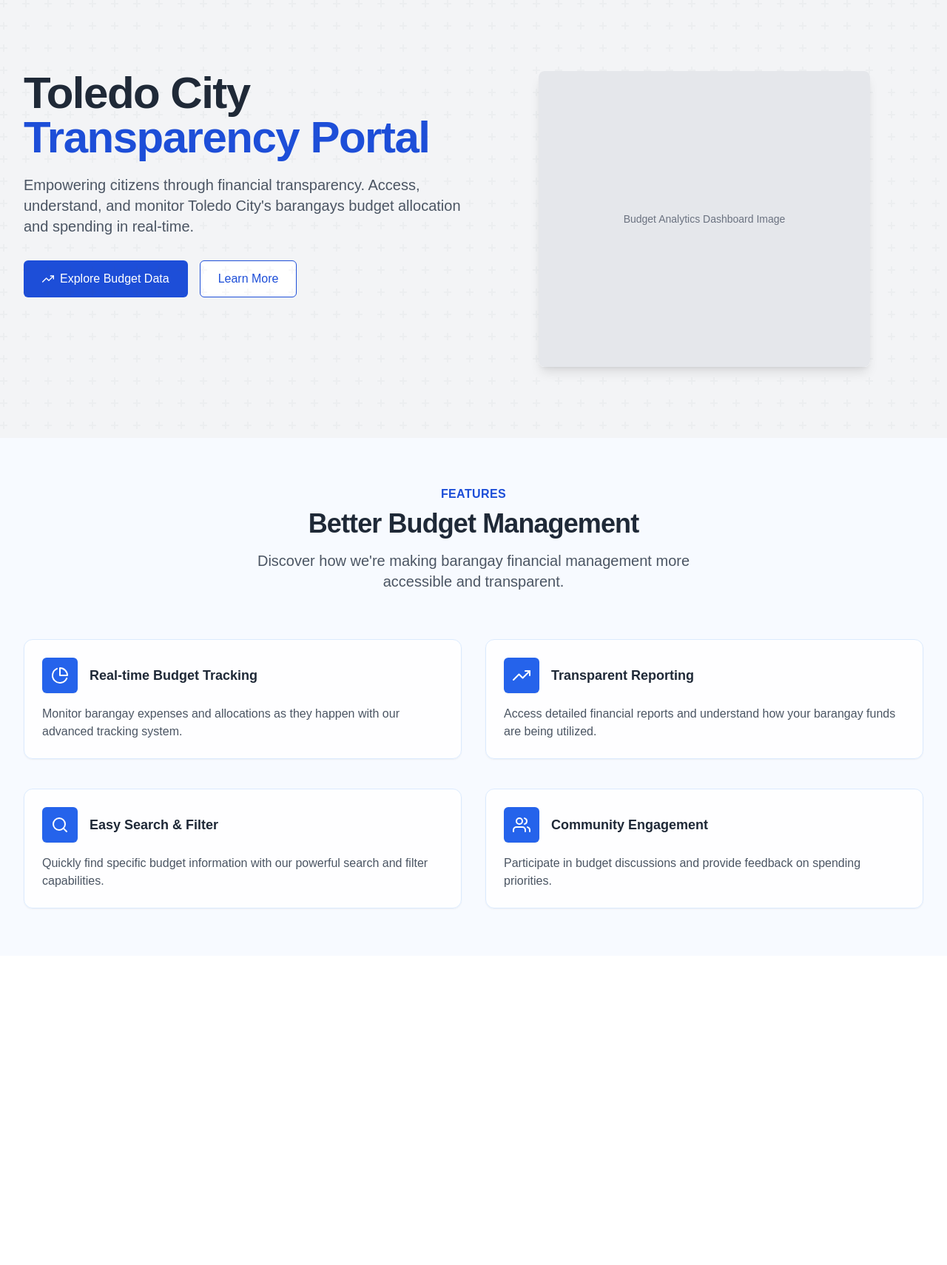
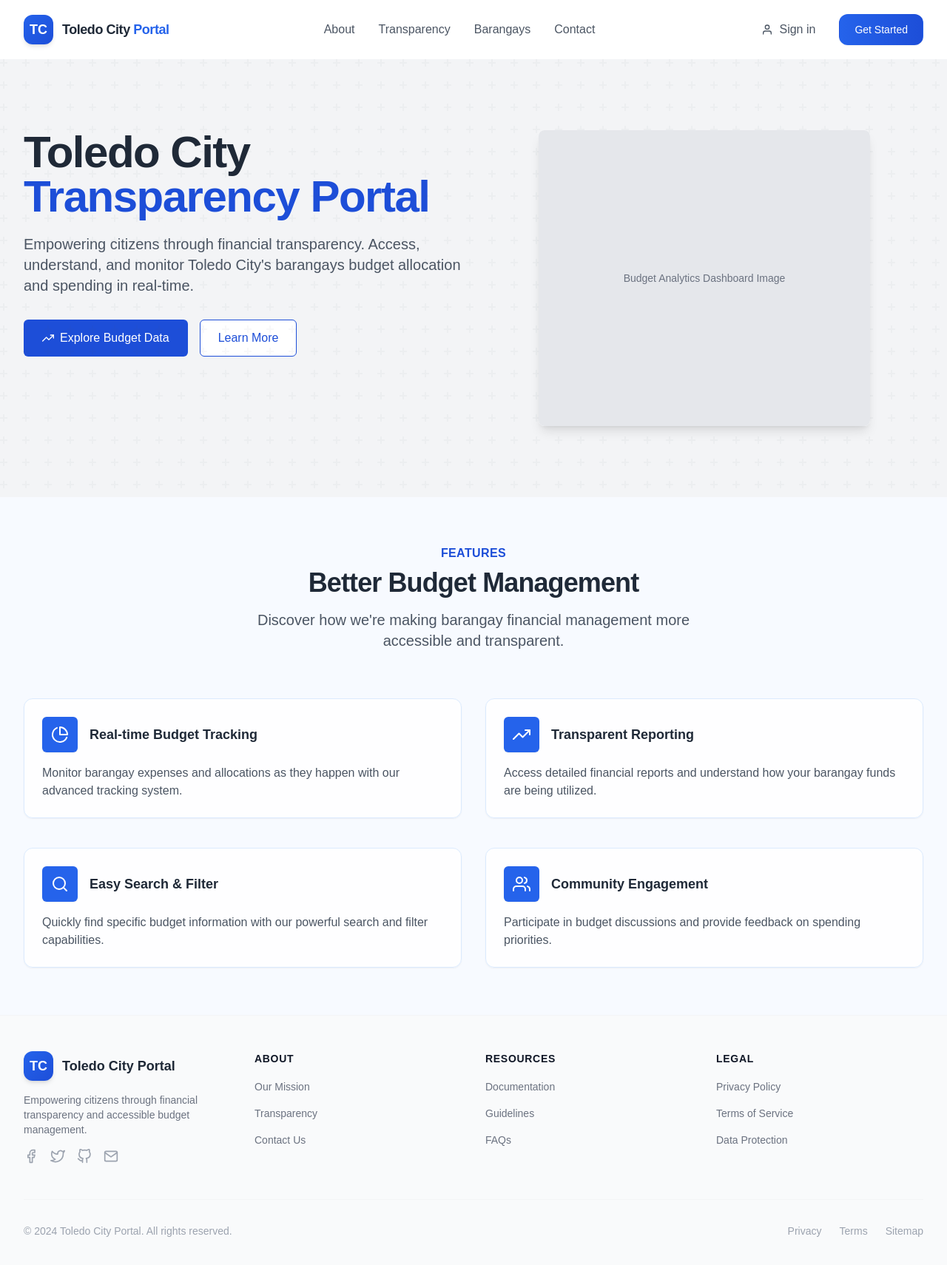
Before and after one commit to shinichikudo1st/wow-bato, a Next.js app: page / in a window 1280 px wide. Shown: the top 1710 px of the page at 74% size. Before the commit the page ends 1292 px from the top, so only its background shows below. Built offline with nearby package versions, Linux system fonts and the light colour scheme.

Commit message:
footer and landing navbar

```diff
--- a/app/page.tsx
+++ b/app/page.tsx
@@ -1,11 +1,17 @@
+import LandingNavbar from "@/components/landing/landingNavbar";
 import HeroSection from "@/components/landing/heroSection";
 import FeatureSection from "@/components/landing/featureSection";
+import Footer from "@/components/landing/footer";
 
 export default function Home() {
   return (
-    <main>
-      <HeroSection />
-      <FeatureSection />
+    <main className="min-h-screen">
+      <LandingNavbar />
+      <div className="pt-20">
+        <HeroSection />
+        <FeatureSection />
+        <Footer />
+      </div>
     </main>
   );
 }
--- /dev/null
+++ b/components/landing/footer.tsx
@@ -0,0 +1,118 @@
+import Link from "next/link";
+import { FiGithub, FiTwitter, FiFacebook, FiMail } from "react-icons/fi";
+
+const footerLinks = {
+  about: [
+    { name: "Our Mission", href: "/about" },
+    { name: "Transparency", href: "/transparency" },
+    { name: "Contact Us", href: "/contact" },
+  ],
+  resources: [
+    { name: "Documentation", href: "/docs" },
+    { name: "Guidelines", href: "/guidelines" },
+    { name: "FAQs", href: "/faqs" },
+  ],
+  legal: [
+    { name: "Privacy Policy", href: "/privacy" },
+    { name: "Terms of Service", href: "/terms" },
+    { name: "Data Protection", href: "/data-protection" },
+  ],
+};
+
+const socialLinks = [
+  { name: "Facebook", icon: FiFacebook, href: "#" },
+  { name: "Twitter", icon: FiTwitter, href: "#" },
+  { name: "GitHub", icon: FiGithub, href: "#" },
+  { name: "Email", icon: FiMail, href: "mailto:contact@example.com" },
+];
+
+export default function Footer() {
+  return (
+    <footer className="bg-gray-50 border-t border-gray-100">
+      <div className="max-w-7xl mx-auto px-4 sm:px-6 lg:px-8 py-12">
+        <div className="grid grid-cols-1 md:grid-cols-2 lg:grid-cols-4 gap-8">
+          {/* Brand Section */}
+          <div className="space-y-4">
+            <div className="flex items-center space-x-3">
+              <div className="w-10 h-10 bg-gradient-to-br from-blue-600 to-blue-700 rounded-xl flex items-center justify-center shadow-md">
+                <span className="text-white font-bold text-lg">TC</span>
+              </div>
+              <span className="text-lg font-semibold text-gray-800">
+                Toledo City Portal
+              </span>
+            </div>
+            <p className="text-gray-500 text-sm">
+              Empowering citizens through financial transparency and accessible
+              budget management.
+            </p>
+            <div className="flex space-x-4">
+              {socialLinks.map((item) => (
+                <a
+                  key={item.name}
+                  href={item.href}
+                  className="text-gray-400 hover:text-blue-600 transition-colors duration-200"
+                  target="_blank"
+                  rel="noopener noreferrer"
+                >
+                  <span className="sr-only">{item.name}</span>
+                  <item.icon className="h-5 w-5" />
+                </a>
+              ))}
+            </div>
+          </div>
+
+          {/* Links Sections */}
+          {Object.entries(footerLinks).map(([title, links]) => (
+            <div key={title}>
+              <h3 className="text-gray-900 font-semibold uppercase text-sm tracking-wider mb-4">
+                {title}
+              </h3>
+              <ul className="space-y-3">
+                {links.map((link) => (
+                  <li key={link.name}>
+                    <Link
+                      href={link.href}
+                      className="text-gray-500 hover:text-blue-600 transition-colors duration-200 text-sm"
+                    >
+                      {link.name}
+                    </Link>
+                  </li>
+                ))}
+              </ul>
+            </div>
+          ))}
+        </div>
+
+        {/* Bottom Section */}
+        <div className="mt-12 pt-8 border-t border-gray-100">
+          <div className="flex flex-col md:flex-row justify-between items-center space-y-4 md:space-y-0">
+            <p className="text-gray-400 text-sm">
+              © {new Date().getFullYear()} Toledo City Portal. All rights
+              reserved.
+            </p>
+            <div className="flex space-x-6">
+              <Link
+                href="/privacy"
+                className="text-gray-400 hover:text-blue-600 text-sm transition-colors duration-200"
+              >
+                Privacy
+              </Link>
+              <Link
+                href="/terms"
+                className="text-gray-400 hover:text-blue-600 text-sm transition-colors duration-200"
+              >
+                Terms
+              </Link>
+              <Link
+                href="/sitemap"
+                className="text-gray-400 hover:text-blue-600 text-sm transition-colors duration-200"
+              >
+                Sitemap
+              </Link>
+            </div>
+          </div>
+        </div>
+      </div>
+    </footer>
+  );
+}
--- /dev/null
+++ b/components/landing/landingNavbar.tsx
@@ -0,0 +1,123 @@
+"use client";
+
+import Link from "next/link";
+import { FiMenu, FiX, FiUser } from "react-icons/fi";
+import { useState, useEffect } from "react";
+import Image from "next/image";
+
+export default function LandingNavbar() {
+  const [isMenuOpen, setIsMenuOpen] = useState(false);
+  const [scrolled, setScrolled] = useState(false);
+
+  // Handle navbar background on scroll
+  useEffect(() => {
+    const handleScroll = () => {
+      setScrolled(window.scrollY > 20);
+    };
+    window.addEventListener("scroll", handleScroll);
+    return () => window.removeEventListener("scroll", handleScroll);
+  }, []);
+
+  return (
+    <header
+      className={`fixed w-full top-0 z-50 transition-all duration-300 ${
+        scrolled ? "bg-white/80 backdrop-blur-md shadow-sm" : "bg-transparent"
+      }`}
+    >
+      <nav className="max-w-7xl mx-auto px-4 sm:px-6 lg:px-8">
+        <div className="flex justify-between items-center h-20">
+          {/* Logo and Brand */}
+          <div className="flex-shrink-0 flex items-center">
+            <Link href="/" className="flex items-center space-x-3 group">
+              <div className="w-10 h-10 bg-gradient-to-br from-blue-600 to-blue-700 rounded-xl flex items-center justify-center shadow-md transition-transform duration-300 group-hover:scale-105">
+                <span className="text-white font-bold text-lg">TC</span>
+              </div>
+              <span className="text-lg font-semibold text-gray-800 tracking-tight">
+                Toledo City <span className="text-blue-600">Portal</span>
+              </span>
+            </Link>
+          </div>
+
+          {/* Desktop Navigation */}
+          <div className="hidden md:flex md:items-center md:space-x-8">
+            {["About", "Transparency", "Barangays", "Contact"].map((item) => (
+              <Link
+                key={item}
+                href={`/${item.toLowerCase()}`}
+                className="relative text-gray-600 hover:text-blue-600 transition-colors duration-200 py-2 group"
+              >
+                <span>{item}</span>
+                <span className="absolute bottom-0 left-0 w-0 h-0.5 bg-blue-600 transition-all duration-300 group-hover:w-full" />
+              </Link>
+            ))}
+          </div>
+
+          {/* Auth Buttons */}
+          <div className="hidden md:flex md:items-center md:space-x-4">
+            <Link
+              href="/login"
+              className="flex items-center px-4 py-2 text-gray-600 hover:text-blue-600 transition-colors duration-200 space-x-2"
+            >
+              <FiUser className="w-4 h-4" />
+              <span>Sign in</span>
+            </Link>
+            <Link
+              href="/register"
+              className="inline-flex items-center px-5 py-2.5 border border-transparent text-sm font-medium rounded-xl text-white bg-gradient-to-r from-blue-600 to-blue-700 hover:from-blue-700 hover:to-blue-800 transition-all duration-200 shadow-sm hover:shadow-md transform hover:-translate-y-0.5"
+            >
+              Get Started
+            </Link>
+          </div>
+
+          {/* Mobile menu button */}
+          <div className="md:hidden">
+            <button
+              type="button"
+              className="inline-flex items-center justify-center p-2.5 rounded-lg text-gray-600 hover:text-blue-600 hover:bg-blue-50/50 transition-colors duration-200"
+              onClick={() => setIsMenuOpen(!isMenuOpen)}
+            >
+              <span className="sr-only">Toggle menu</span>
+              {isMenuOpen ? (
+                <FiX className="block h-6 w-6" />
+              ) : (
+                <FiMenu className="block h-6 w-6" />
+              )}
+            </button>
+          </div>
+        </div>
+
+        {/* Mobile Navigation */}
+        {isMenuOpen && (
+          <div className="md:hidden absolute left-0 right-0 top-full bg-white/95 backdrop-blur-md shadow-lg border-t border-blue-50">
+            <div className="px-4 pt-3 pb-6 space-y-2">
+              {["About", "Transparency", "Barangays", "Contact"].map((item) => (
+                <Link
+                  key={item}
+                  href={`/${item.toLowerCase()}`}
+                  className="block px-4 py-2.5 rounded-lg text-base font-medium text-gray-600 hover:text-blue-600 hover:bg-blue-50/50 transition-all duration-200"
+                >
+                  {item}
+                </Link>
+              ))}
+              <div className="mt-6 pt-4 border-t border-blue-50 space-y-3">
+                <Link
+                  href="/login"
+                  className="flex items-center px-4 py-2.5 rounded-lg text-base font-medium text-gray-600 hover:text-blue-600 hover:bg-blue-50/50 transition-all duration-200"
+                >
+                  <FiUser className="w-5 h-5 mr-3" />
+                  Sign in
+                </Link>
+                <Link
+                  href="/register"
+                  className="block px-4 py-3 rounded-xl text-base font-medium text-white bg-gradient-to-r from-blue-600 to-blue-700 hover:from-blue-700 hover:to-blue-800 text-center transition-all duration-200 shadow-sm"
+                >
+                  Get Started
+                </Link>
+              </div>
+            </div>
+          </div>
+        )}
+      </nav>
+    </header>
+  );
+}
```
